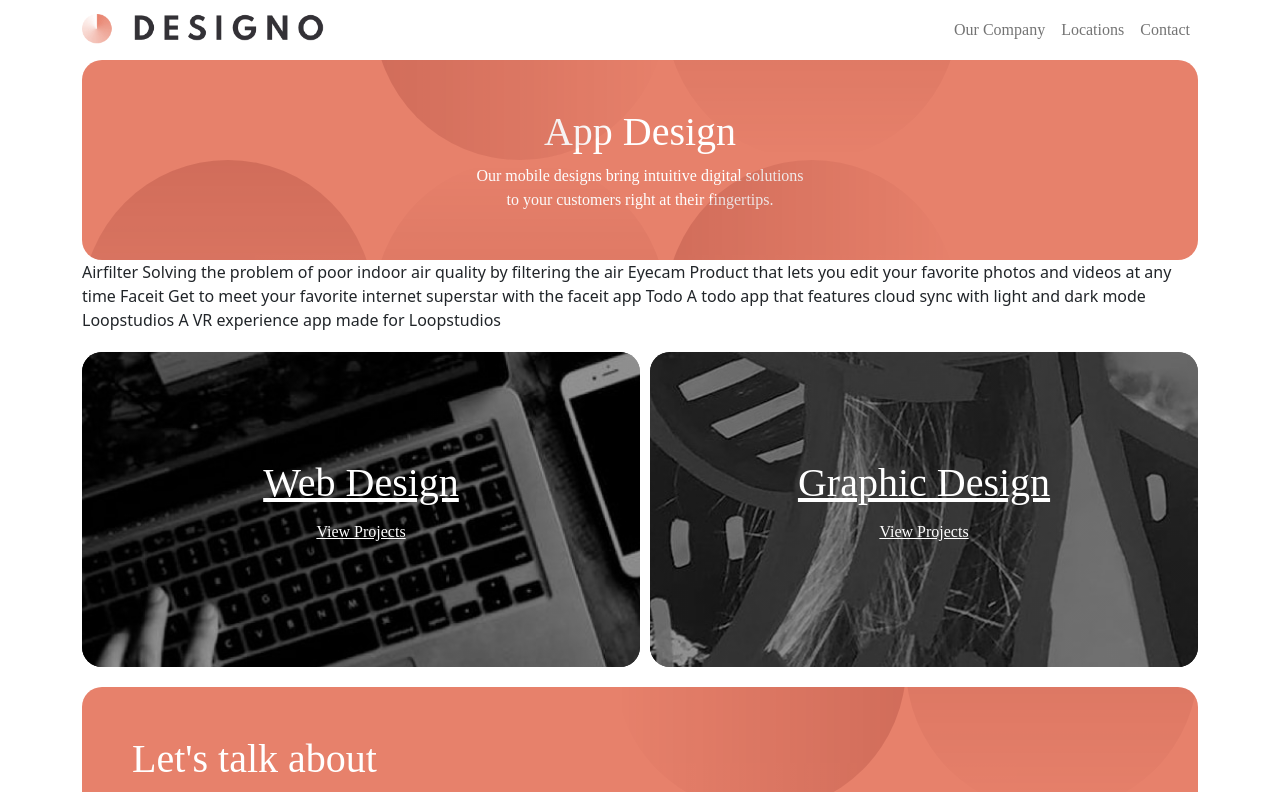
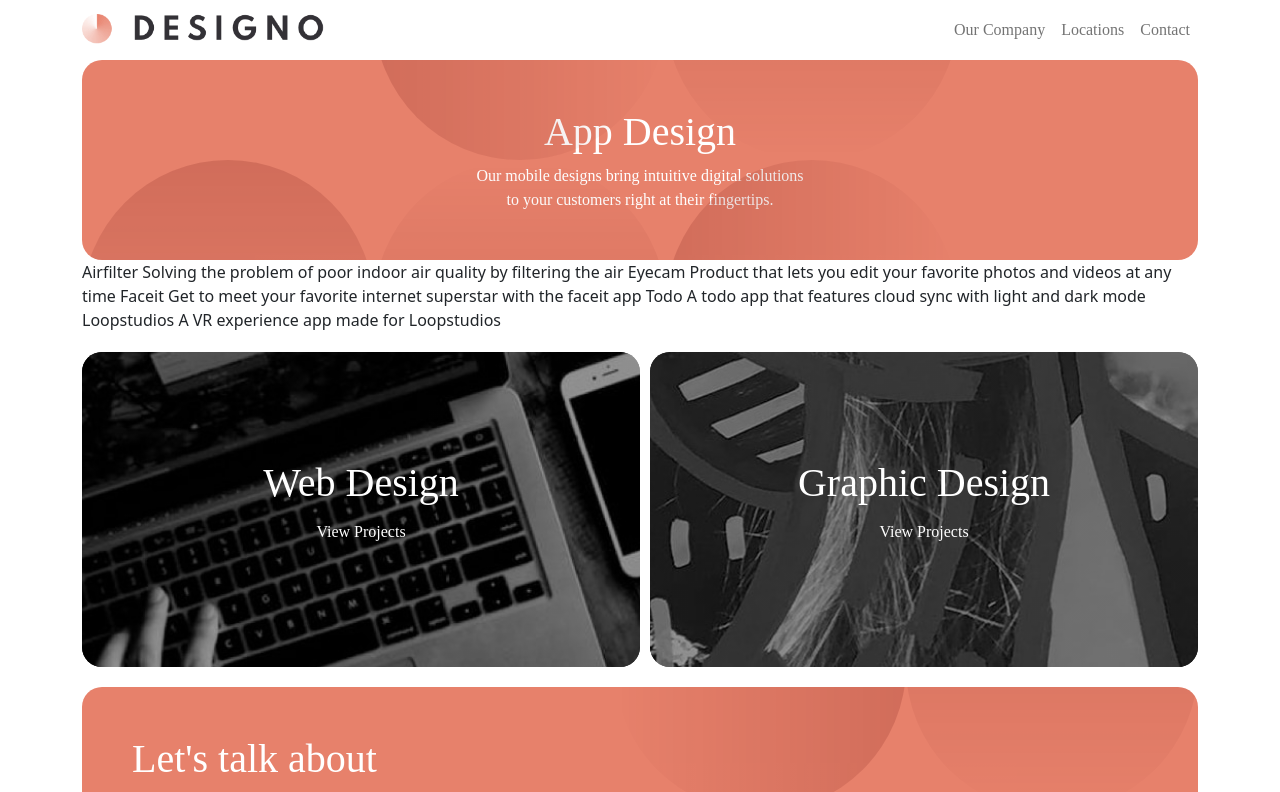
Before and after one commit to thomasgilmore/designo-multi-page-website, a React (Create React App) app: page /app-design in a window 1280 px wide. Shown: the top 792 px of the page. Built offline with nearby package versions, Linux system fonts and the light colour scheme.

Commit message:
changed css

```diff
--- a/src/Components/appdesign.css
+++ b/src/Components/appdesign.css
@@ -27,7 +27,7 @@
   flex-wrap: wrap;
   gap: 20px;
   margin: 10px 0;
-  justify-content: space-evenly;
+  justify-content: center;
 }
 
 .graphicDesignAndWebDesign {
--- a/src/Components/designcards.css
+++ b/src/Components/designcards.css
@@ -14,6 +14,7 @@
   flex-direction: column;
   gap: 5px;
   width: 100%;
+  text-decoration: none;
 }
 
 .webDesignCard:hover {
@@ -39,6 +40,7 @@
   flex-direction: column;
   gap: 5px;
   width: 100%;
+  text-decoration: none;
 }
 
 .appDesignCard:hover {
@@ -64,6 +66,7 @@
   flex-direction: column;
   gap: 5px;
   width: 100%;
+  text-decoration: none;
 }
 
 .graphicDesignCard:hover {
```
